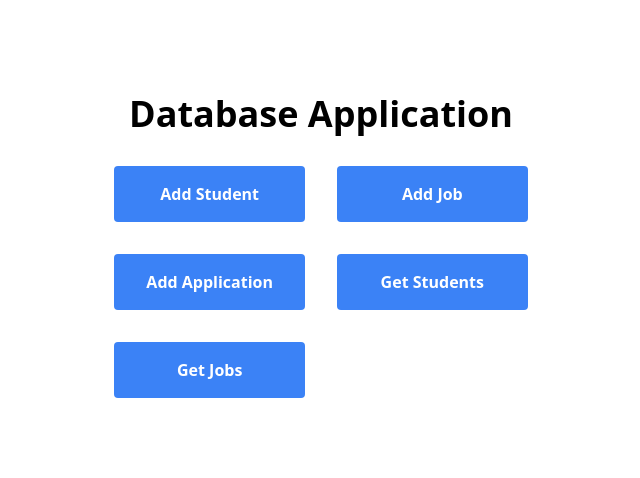
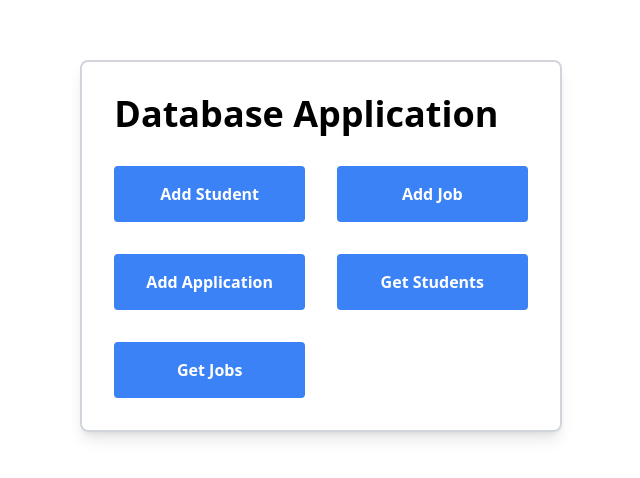
Before and after one commit to TheLevic/DBMS, a React (Vite) app in the folder Database_HW/Project/DBProject/frontend/: page / in a window 1280 px wide. Shown: the part 154-632 px from the top of the page, without its empty margins (319-959 px from the left). Built offline with nearby package versions, Linux system fonts and the light colour scheme.

Commit message:
Small change

```diff
--- a/Database_HW/Project/DBProject/frontend/src/pages/Header.jsx
+++ b/Database_HW/Project/DBProject/frontend/src/pages/Header.jsx
@@ -25,6 +25,7 @@ function Header() {
 
   return (
     <div className="flex flex-col items-center justify-center h-screen">
+      <div className="border-2 border-gray-300 rounded-lg p-8 shadow-lg">
         <h1 className="font-bold text-4xl mb-8">Database Application</h1>
         <div className="grid grid-cols-2 gap-8">
           <button
@@ -59,6 +60,7 @@ function Header() {
           </button>
         </div>
       </div>
+    </div>
   );
 }
 
```
Lines whose indentation alone changed are shown as unchanged.
